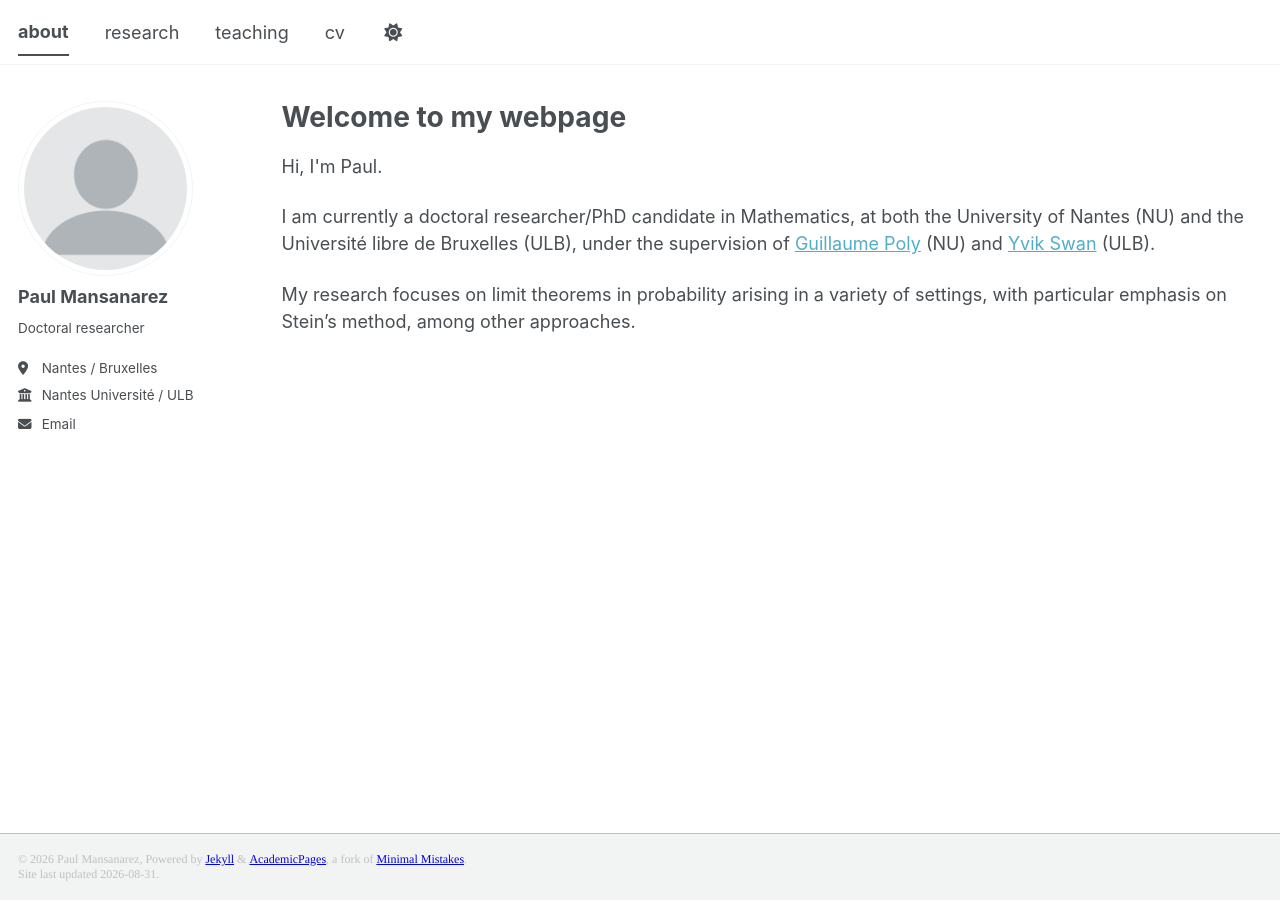
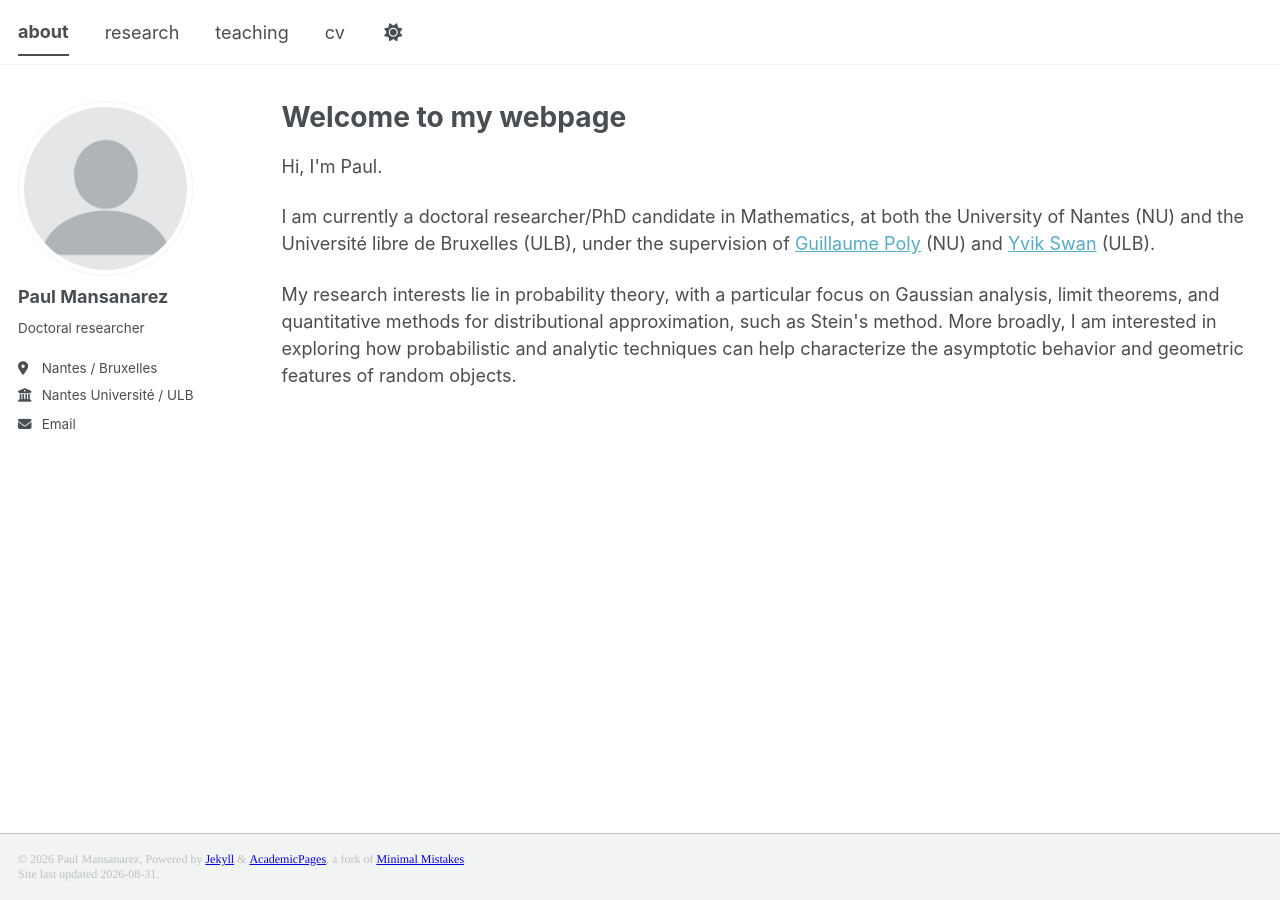
Before and after one commit to paulmansanarez/paulmansanarez.github.io, a Jekyll site: the page built from _pages/about.html, in a window 1280 px wide. Built offline with Jekyll 4.4.1, drawn with Linux system fonts in a browser that asks for light colours; a style sheet for code colours, icons or effects is not loaded.

Commit message:
change about page research speech

```diff
--- a/_pages/about.html
+++ b/_pages/about.html
@@ -18,4 +18,4 @@ display: none;
 
 <p>I am currently a doctoral researcher/PhD candidate in Mathematics, at both the University of Nantes (NU) and the Université libre de Bruxelles (ULB), under the supervision of <a href="https://sites.google.com/site/guillaumejpoly/home" target="_blank">Guillaume Poly</a> (NU) and <a href="https://yvik.swan.web.ulb.be/index.html" target="_blank">Yvik Swan</a> (ULB).</p>
 
-<p>My research focuses on limit theorems in probability arising in a variety of settings, with particular emphasis on Stein’s method, among other approaches.</p>
+<p>My research interests lie in probability theory, with a particular focus on Gaussian analysis, limit theorems, and quantitative methods for distributional approximation, such as Stein's method. More broadly, I am interested in exploring how probabilistic and analytic techniques can help characterize the asymptotic behavior and geometric features of random objects.</p>
```
